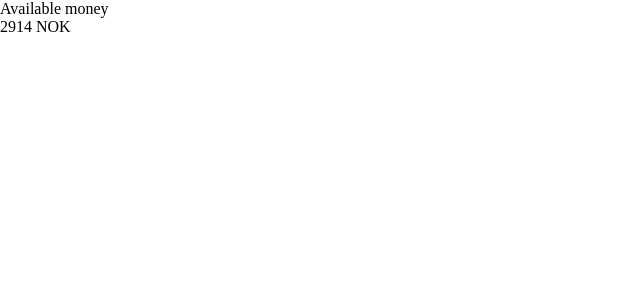
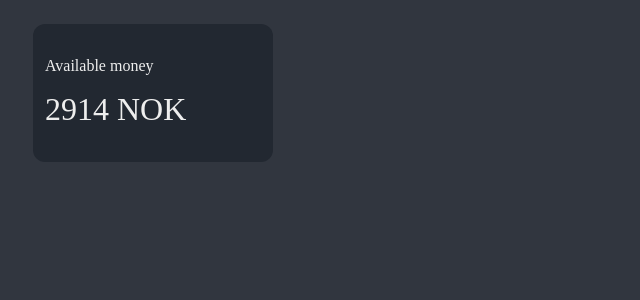
Before and after one commit to erik-johnsen/Expense-Tracker, a React (Vite) app in the folder ETA/: page / in a window 1280 px wide. Shown: the top 300 px of the page, without its empty margins (0-640 px from the left). Built offline with nearby package versions, Linux system fonts and the light colour scheme.

Commit message:
designed the current money section

```diff
--- a/ETA/src/App.css
+++ b/ETA/src/App.css
@@ -0,0 +1,38 @@
+
+.window-container {
+	display: flex;
+	flex-direction: column;
+	width: 100vw;
+	height: 100vh;
+	background-color: var(--color-background);
+	color: var(--color-font);
+}
+
+.current-money-container {
+	display: flex;
+	flex-basis: 30%;
+	padding: 1.5rem 2.06rem;
+}
+
+.current-money_div {
+	display: flex;
+	flex-direction: column;
+	justify-content: center;
+	gap: 1rem;
+	background-color: var(--color-secondary);
+	border-radius: var(--border-radius);
+	width: 15rem;
+	height: 8.6rem;
+	padding: 0.75rem;
+}
+
+.current-money_title {
+	font-size: var(--font-size-medium);
+}
+
+.current-money_number {
+	font-size: var(--font-size-large);
+}
+.transaction-container {
+	flex-basis: 70%;
+}
--- a/ETA/src/App.jsx
+++ b/ETA/src/App.jsx
@@ -13,7 +13,11 @@ function App() {
           <div className='current-money_number'>2914 NOK</div>
         </div>
       </section>
-      <section className='transaction-container'></section>
+
+      <section className='transaction-container'>
+
+
+      </section>
     </div>
 
     </>
--- a/ETA/src/variables.css
+++ b/ETA/src/variables.css
@@ -4,6 +4,7 @@
 	--color-primary: #76ABAE;
 	--color-secondary: #222831;
 	--color-background: #31363F;
+	--color-font: #EEEEEE;
 
 	/* --font-primary: 'Open Sans', sans-serif;
 	--font-secondary: "Arial Rounded MT Bold", sans-serif; */
@@ -12,7 +13,12 @@
 	--font-weight-medium: 500;
 	--font-weight-semibold: 600; */
 
+	--border-radius: 0.75rem;
+
 	--font-size-small: 0.625rem;
 	--font-size-medium: 1rem;
+	--font-size-large: 2rem;
+
 	--font-size-title: 1.25rem;
+
 }
```
